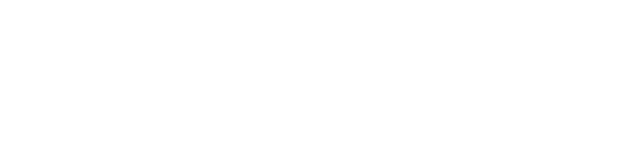
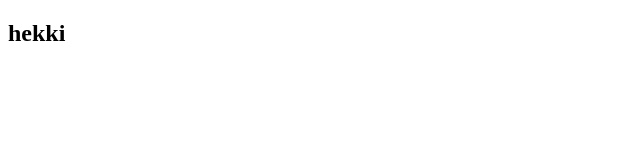
Before and after one commit to anjalihaldkar/sekho, a plain HTML site: page index.html in a window 1280 px wide. Shown: the whole page, without its empty margins (0-640 px from the left). Drawn offline with Linux system fonts and the light colour scheme.

Commit message:
changes in index file

```diff
--- a/index.html
+++ b/index.html
@@ -6,6 +6,6 @@
     <title>Document</title>
 </head>
 <body>
-
+    <h2>hekki</h2>
 </body>
 </html>
```
Also changed, not shown: 1 other file.
